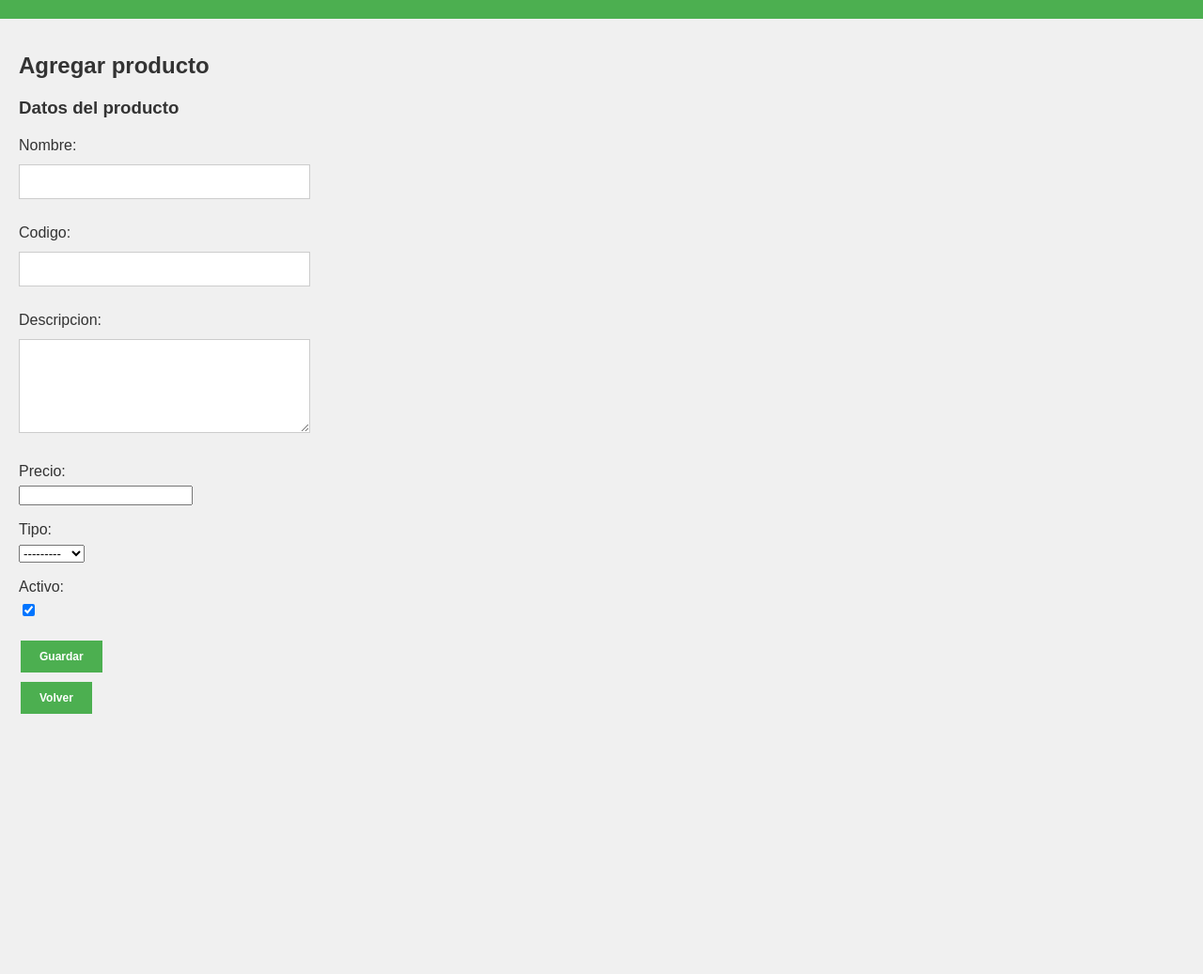
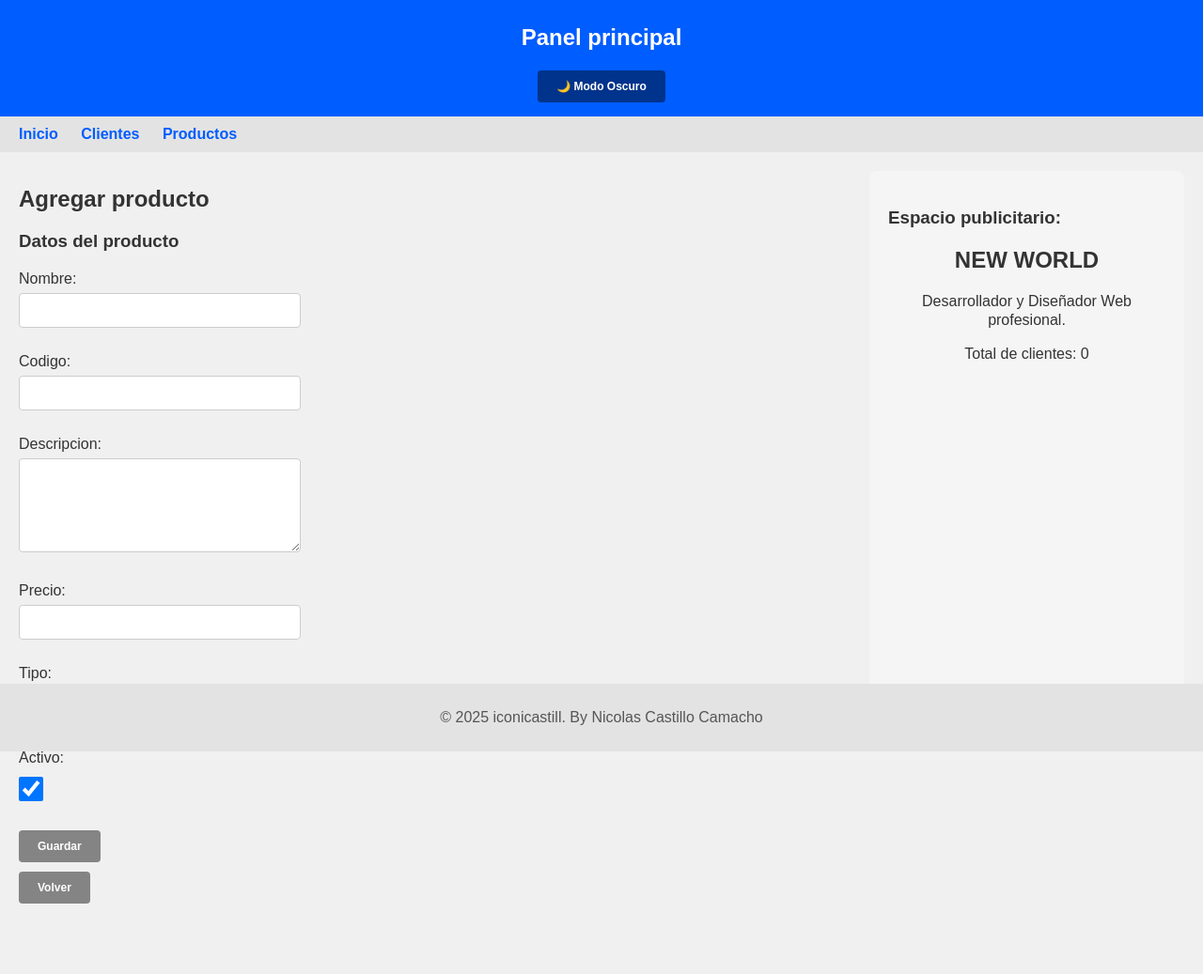
Before and after one commit to iconicastill/jvcrii-2.0, a Django app: page /productos/agregar/ in a window 1280 px wide. Shown: the whole page at 94% size. Before the commit the page ends 760 px from the top, so only its background shows below. Run offline with Django 5.2, Linux system fonts and the light colour scheme; the visitor is signed in with stand-in values (Sample User, id 1); data that the repository does not hold is empty.

Commit message:
nuevo estilo, modo oscuro

```diff
--- /dev/null
+++ b/mi_app/context_processors.py
@@ -0,0 +1,6 @@
+from .models import Cliente
+
+def total_clientes(request):
+    return {
+        'total_clientes': Cliente.objects.count()
+    }
--- /dev/null
+++ b/mi_app/static/mi_app/css/base.css
@@ -0,0 +1,41 @@
+:root {
+    --main-bg-color: #f0f0f0;
+    --main-text-color: #333333;
+}
+
+h1 {
+    font-size: 24px;
+}
+
+p {
+    font-size: 16px;
+    line-height: 1.25;
+    font-weight: normal;
+}
+
+a {
+    color: #005dff;
+    text-decoration: none;
+    font-size: 16px;
+    font-weight: bold;
+}
+
+a:hover {
+    text-decoration: underline;
+}
+
+ul {
+    list-style-type: none;
+    padding: 0;
+}
+
+li {
+    padding: 8px 0;
+    border-bottom: 1px solid #ddd;
+}
+
+/* DARKS MODE */
+
+body.dark-mode a {
+    color: #ffffff;
+}
--- /dev/null
+++ b/mi_app/static/mi_app/css/components.css
@@ -0,0 +1,24 @@
+button, .btn {
+    background-color: #00000073;
+    color: white;
+    border: none;
+    padding: 10px 20px;
+    cursor: pointer;
+    font-weight: bold;
+    text-decoration: none;
+    display: inline-block;
+    font-size: 12px;
+    margin: 5px 0;
+    border-radius: 4px;
+}
+
+button:hover {
+    background-color: #45a049;
+}
+
+/* MODO OSCURO */
+
+body.dark-mode button, body.dark-mode .btn {
+    background-color: #333333;
+    color: #ffffff;
+}
--- /dev/null
+++ b/mi_app/static/mi_app/css/forms.css
@@ -0,0 +1,80 @@
+form {
+    margin-top: 20px;
+}
+
+label {
+    display: block;
+}
+
+input[type="text"], input[type="password"], input[type="email"], input[type="number"], select {
+    width: 25%;
+    padding: 10px;
+    margin: 5px 0 10px 0;
+    border: 1px solid #ccc;
+    box-sizing: border-box;
+    min-width: 300px;
+    border-radius: 4px;
+}
+
+input[type="submit"] {
+    background-color: #4CAF50;
+    color: white;
+    border: none;
+    padding: 10px 20px;
+    cursor: pointer;
+}
+
+input[type="submit"]:hover {
+    background-color: #45a049;
+}
+
+input#id_activo[type="checkbox"] {
+	width: 26px;
+	height: 26px;
+    margin: 10px 0 10px 0;
+}
+
+textarea {
+    width: 25%;
+    height: 100px;
+    padding: 10px;
+    margin: 5px 0 10px 0;
+    border: 1px solid #ccc;
+    box-sizing: border-box;
+    resize: vertical;
+    min-width: 300px;
+    border-radius: 4px;
+}
+
+.error {
+    color: red;
+    font-weight: bold;
+}
+
+.success {
+    color: green;
+    font-weight: bold;
+}
+
+.alert {
+    padding: 15px;
+    background-color: #f44336;
+    color: white;
+    margin-bottom: 20px;
+}
+
+.form-grid {
+    display: grid;
+    grid-template-columns: 1fr 1fr;
+    gap: 24px;
+}
+
+.form-column {
+    display: flex;
+    flex-direction: column;
+    gap: 12px;
+}
+
+input, select, textarea {
+    box-sizing: border-box;
+}
--- /dev/null
+++ b/mi_app/static/mi_app/css/layout.css
@@ -0,0 +1,87 @@
+body {
+    visibility: hidden;
+}
+
+body {
+    background-color: var(--main-bg-color);
+    color: var(--main-text-color);
+    font-family: Arial, sans-serif;
+    margin: 0;
+    padding: 0;
+}
+
+header.app-header {
+    background-color: #005dff;
+    color: white;
+    padding: 10px 0;
+    text-align: center;
+    /* position: fixed;
+    width: 100%; */
+}
+
+nav {
+    background-color: #e3e3e3;
+    padding: 10px;
+}
+nav a {
+    margin: 0 10px;
+}
+nav a.active {
+    font-weight: bold;
+}
+
+.main-container {
+    display: flex;
+    gap: 20px;
+    padding: 20px;
+    margin: 0 0 50px 0;
+}
+
+.content {
+    flex: 3;
+}
+
+aside {
+    flex: 1;
+    background-color: #f5f5f5;
+    padding: 20px;
+    border-radius: 8px;
+    margin: 0 0 25vh 0;
+}
+
+footer {
+    background-color: #e3e3e3;
+    color: #555555;
+    text-align: center;
+    padding: 10px 0;
+    position: fixed;
+    width: 100%;
+    bottom: 0;
+}
+
+/* MODO OSCURO */
+
+body.dark-mode{
+    background-color: #444444;
+    color: #ffffff;
+}
+
+body.dark-mode header.app-header {
+    background-color: #000000;
+    color: #ffffff;
+}
+
+body.dark-mode nav {
+    background-color: #333333;
+    color: #ffffff;
+}
+
+body.dark-mode aside {
+    background-color: #ffffff;
+    color: #000000;
+}
+
+body.dark-mode footer {
+    background-color: #333333;
+    color: #ffffff;
+}
--- a/mi_app/static/mi_app/css/styles.css
+++ /dev/null
@@ -1,129 +0,0 @@
-
-:root {
-    --main-bg-color: #f0f0f0;
-    --main-text-color: #333333;
-}
-body {
-    background-color: var(--main-bg-color);
-    color: var(--main-text-color);
-    font-family: Arial, sans-serif;
-    margin: 0;
-    padding: 0;
-}
-header {
-    background-color: #4CAF50;
-    color: white;
-    padding: 10px 0;
-    text-align: center;
-}
-main {
-    padding: 20px;
-}
-h1 {
-    font-size: 24px;
-}
-p {
-    font-size: 16px;
-    line-height: 1.25;
-    font-weight: normal;
-}
-a {
-    color: #005003;
-    text-decoration: none;
-    font-size: 16px;
-    font-weight: bold;
-}
-a:hover {
-    text-decoration: underline;
-}
-footer {
-    background-color: #f1f1f1;
-    color: #555555;
-    text-align: center;
-    padding: 10px 0;
-    position: fixed;
-    width: 100%;
-    bottom: 0;
-}
-button, .btn {
-    background-color: #4CAF50;
-    color: white;
-    border: none;
-    padding: 10px 20px;
-    cursor: pointer;
-    font-weight: bold;
-    text-decoration: none;
-    display: inline-block;
-    font-size: 12px;
-    margin: 5px 2px;
-}
-
-button:hover {
-    background-color: #45a049;
-}
-nav {
-    margin-bottom: 20px;
-}
-nav a {
-    margin: 0 10px;
-}
-nav a.active {
-    font-weight: bold;
-}
-form {
-    margin-top: 20px;
-}
-label {
-    display: block;
-    margin-bottom: 5px;
-}
-input[type="text"], input[type="password"], input[type="email"] {
-    width: 25%;
-    padding: 10px;
-    margin: 5px 0 10px 0;
-    border: 1px solid #ccc;
-    box-sizing: border-box;
-    min-width: 300px;
-}
-input[type="submit"] {
-    background-color: #4CAF50;
-    color: white;
-    border: none;
-    padding: 10px 20px;
-    cursor: pointer;
-}
-input[type="submit"]:hover {
-    background-color: #45a049;
-}
-.error {
-    color: red;
-    font-weight: bold;
-}
-.success {
-    color: green;
-    font-weight: bold;
-}
-.alert {
-    padding: 15px;
-    background-color: #f44336;
-    color: white;
-    margin-bottom: 20px;
-}
-ul {
-    list-style-type: none;
-    padding: 0;
-}
-li {
-    padding: 8px 0;
-    border-bottom: 1px solid #ddd;
-}
-textarea {
-    width: 25%;
-    height: 100px;
-    padding: 10px;
-    margin: 5px 0 10px 0;
-    border: 1px solid #ccc;
-    box-sizing: border-box;
-    resize: vertical;
-    min-width: 300px;
-}
--- a/mi_app/static/mi_app/js/productos.js
+++ /dev/null
@@ -1,9 +0,0 @@
-function mostrarProducto(nombre, descripcion) {
-    document.getElementById('modal-nombre').innerText = nombre;
-    document.getElementById('modal-descripcion').innerText = descripcion || 'Sin descripción';
-    document.getElementById('producto-modal').style.display = 'block';
-}
-
-function cerrarModal() {
-    document.getElementById('producto-modal').style.display = 'none';
-}
--- /dev/null
+++ b/mi_app/static/mi_app/js/scripts.js
@@ -0,0 +1,36 @@
+/* MODAL PRODUCTO */
+
+function mostrarProducto(nombre, descripcion) {
+    document.getElementById('modal-nombre').innerText = nombre;
+    document.getElementById('modal-descripcion').innerText = descripcion || 'Sin descripción';
+    document.getElementById('producto-modal').style.display = 'block';
+}
+
+function cerrarModal() {
+    document.getElementById('producto-modal').style.display = 'none';
+}
+
+/* MODO OSCURO */
+
+const btnModoOscuro = document.getElementById('modoOscuro');
+
+// Al cargar la página, restaurar preferencia
+if (localStorage.getItem('dark-mode') === 'true') {
+  document.body.classList.add('dark-mode');
+  if (btnModoOscuro) {
+    btnModoOscuro.textContent = '☀️ Modo Claro';
+  }
+}
+
+if (btnModoOscuro) {
+  btnModoOscuro.addEventListener('click', () => {
+    document.body.classList.toggle('dark-mode');
+
+    const activo = document.body.classList.contains('dark-mode');
+    localStorage.setItem('dark-mode', activo);
+
+    btnModoOscuro.textContent = activo
+      ? '☀️ Modo Claro'
+      : '🌙 Modo Oscuro';
+  });
+}
--- a/mi_app/templates/mi_app/base.html
+++ b/mi_app/templates/mi_app/base.html
@@ -9,20 +9,73 @@
 
     <title>{% block title %}Mi aplicación{% endblock %}</title>
 
-    <link rel="stylesheet" href="{% static 'mi_app/css/styles.css' %}">
+    <link rel="stylesheet" href="{% static 'mi_app/css/base.css' %}">
+    <link rel="stylesheet" href="{% static 'mi_app/css/layout.css' %}">
+    <link rel="stylesheet" href="{% static 'mi_app/css/components.css' %}">
+    <link rel="stylesheet" href="{% static 'mi_app/css/forms.css' %}">
+
     {% block extra_css %}{% endblock %}
+
+    <script>
+        document.addEventListener('DOMContentLoaded', function () {
+            const darkModeActivo = localStorage.getItem('dark-mode') === 'true';
+
+            if (darkModeActivo) {
+            document.body.classList.add('dark-mode');
+            }
+
+            document.body.style.visibility = 'visible';
+        });
+    </script>
+
 </head>
 <body>
 
-<header>
-    {% block header %}{% endblock %}
+<header class="app-header">
+    {% block header %}
+    <!-- Header visual (logo, botones, etc.) -->
+    <h1>Panel principal</h1>
+    <button id="modoOscuro">🌙 Modo Oscuro</button>
+    {% endblock %}
 </header>
 
-<main>
-    {% block content %}{% endblock %}
-</main>
+<nav>
+    {% block nav %}
+    <!-- Navegación visual -->
+    <a href="{% url 'dashboard' %}">Inicio</a>
+    <a href="{% url 'listar_clientes' %}">Clientes</a>
+    <a href="{% url 'listar_productos' %}">Productos</a>
+    {% endblock %}
+</nav>
 
-<script src="{% static 'mi_app/js/productos.js' %}"></script>
+
+<div class="main-container">
+
+    <div class="content">
+        {% block content %}{% endblock %}
+    </div>
+
+    <aside>
+        {% block aside %}
+        <!-- Aside común o dinámico -->
+        <h3>Espacio publicitario:</h3>
+        <center>
+            <h2>NEW WORLD</h2>
+            <p>Desarrollador y Diseñador Web profesional.</p>
+            <p>Total de clientes: {{ total_clientes }}</p>
+        </center>
+        {% endblock %}
+    </aside>
+
+</div>
+
+<footer>
+    {% block footer %}
+    <p>&copy; 2025 iconicastill. By Nicolas Castillo Camacho</p>
+    {% endblock %}
+</footer>
+
+<script src="{% static 'mi_app/js/scripts.js' %}"></script>
 {% block extra_js %}{% endblock %}
 
 </body>
--- a/mi_app/urls.py
+++ b/mi_app/urls.py
@@ -2,49 +2,23 @@ from django.urls import path
 from . import views
 
 urlpatterns = [
-path('', views.dashboard, name='dashboard'),
+    path('', views.dashboard, name='dashboard'),
 
     # clientes
-path('clientes/agregar/', views.agregar_cliente, name='agregar_cliente'),
-
-
-path(
-    'clientes/<uuid:cliente_id>/editar/',
-    views.editar_cliente,
-    name='editar_cliente'
-),
-path(
-    'clientes/<uuid:cliente_id>/eliminar/',
-    views.eliminar_cliente,
-    name='eliminar_cliente'
-),
+    path('clientes/', views.listar_clientes, name='listar_clientes'),
+    path('clientes/agregar/', views.agregar_cliente, name='agregar_cliente'),
+    path('clientes/<uuid:cliente_id>/editar/', views.editar_cliente, name='editar_cliente'),
+    path('clientes/<uuid:cliente_id>/eliminar/', views.eliminar_cliente, name='eliminar_cliente'),
 
     # direcciones
-path(
-    'clientes/<uuid:cliente_id>/direcciones/',
-    views.listar_direcciones,
-    name='listar_direcciones'
-),
-path(
-    'clientes/<uuid:cliente_id>/direcciones/agregar/',
-    views.agregar_direccion,
-    name='agregar_direccion'
-),
+    path('clientes/<uuid:cliente_id>/direcciones/', views.listar_direcciones, name='listar_direcciones'),
+    path('clientes/<uuid:cliente_id>/direcciones/agregar/', views.agregar_direccion, name='agregar_direccion'),
+    path('direcciones/<uuid:direccion_id>/editar/', views.editar_direccion, name='editar_direccion'),
+    path('direcciones/<uuid:direccion_id>/eliminar/', views.eliminar_direccion, name='eliminar_direccion'),
 
-path(
-    'direcciones/<uuid:direccion_id>/editar/',
-    views.editar_direccion,
-    name='editar_direccion'
-),
-path(
-    'direcciones/<uuid:direccion_id>/eliminar/',
-    views.eliminar_direccion,
-    name='eliminar_direccion'
-),
-
-
-path('productos/', views.listar_productos, name='listar_productos'),
-path('productos/agregar/', views.agregar_producto, name='agregar_producto'),
-path('productos/<int:producto_id>/editar/', views.editar_producto, name='editar_producto'),
-path('productos/<int:producto_id>/eliminar/', views.eliminar_producto, name='eliminar_producto'),
+    # productos
+    path('productos/', views.listar_productos, name='listar_productos'),
+    path('productos/agregar/', views.agregar_producto, name='agregar_producto'),
+    path('productos/<int:producto_id>/editar/', views.editar_producto, name='editar_producto'),
+    path('productos/<int:producto_id>/eliminar/', views.eliminar_producto, name='eliminar_producto'),
 ]
--- a/mi_app/views.py
+++ b/mi_app/views.py
@@ -8,12 +8,19 @@ from django.contrib.auth.decorators import login_required
 
 # Create your views here.
 def dashboard(request):
+    total_clientes = Cliente.objects.count()
+    total_productos = Producto.objects.count()
+
+    return render(request, 'mi_app/dashboard.html', {
+        'total_productos': total_productos,
+    })
+
+def listar_clientes(request):
     query = request.GET.get('q', '')
-
     clientes = Cliente.objects.prefetch_related('direcciones')
 
     if query:
-        clientes = Cliente.objects.filter(
+        clientes = clientes.filter(
             Q(nombre__icontains=query) |
             Q(email__icontains=query)
         )
@@ -23,7 +30,6 @@ def dashboard(request):
     return render(request, 'mi_app/clientes/listar.html', {
         'clientes': clientes,
         'query': query,
-        'total_clientes': total_clientes
     })
 
 def listar_direcciones(request, cliente_id):
@@ -149,7 +155,6 @@ def eliminar_direccion(request, direccion_id):
         'direccion': direccion
     })
 
-@login_required
 def listar_productos(request):
     query = request.GET.get('q', '')
 
--- a/proyecto/settings.py
+++ b/proyecto/settings.py
@@ -62,6 +62,8 @@ TEMPLATES = [
                 "django.template.context_processors.request",
                 "django.contrib.auth.context_processors.auth",
                 "django.contrib.messages.context_processors.messages",
+
+                'mi_app.context_processors.total_clientes',
             ],
         },
     },
```
Also changed, not shown: mi_app/templates/mi_app/dashboard.html (added, +8 -0 lines), mi_app/templates/mi_app/direcciones/form.html (+25 -2 lines).
